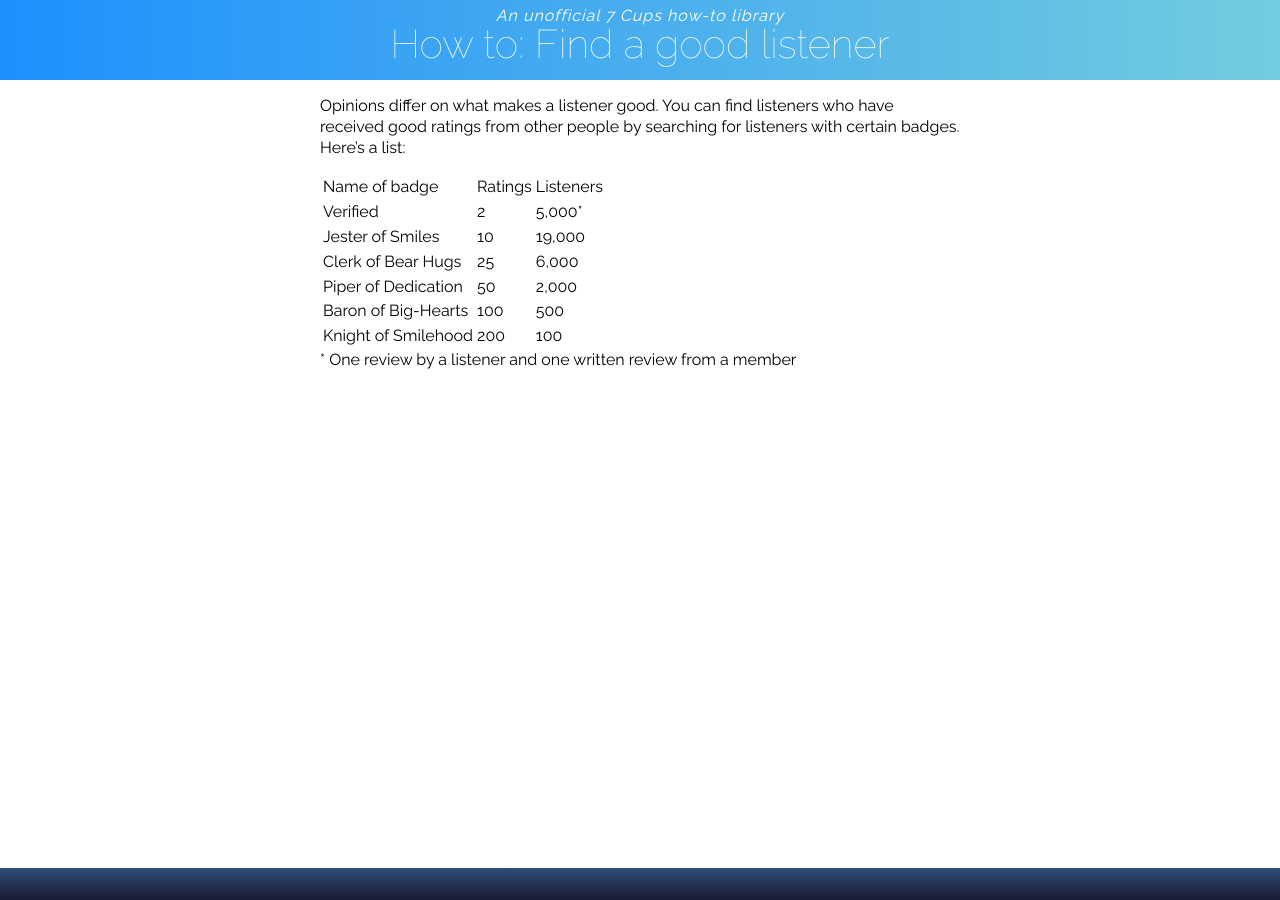
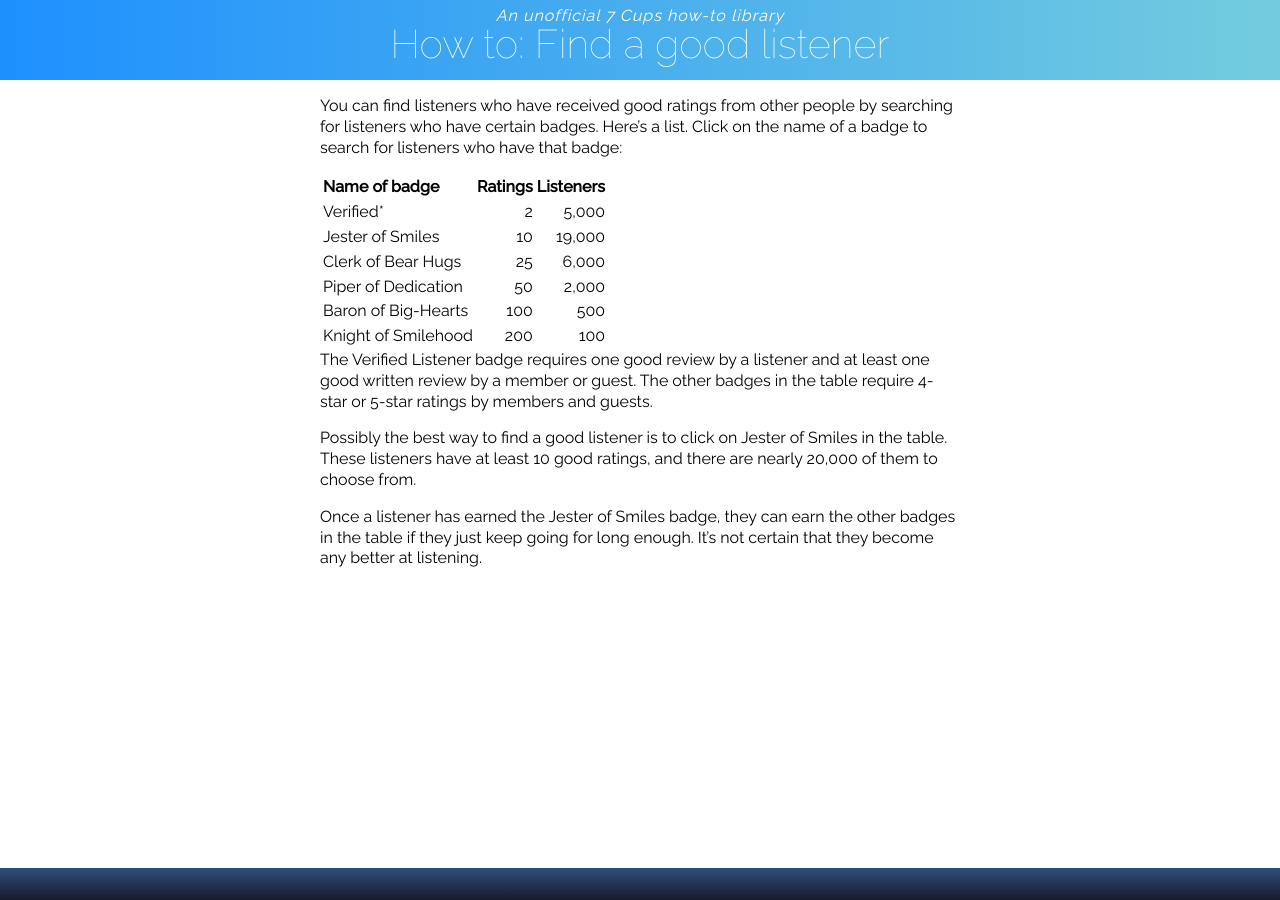
Before and after one commit to RarelyCharlie/rarelycharlie.github.io, a Jekyll site: the page built from howto/find-listener.md, in a window 1280 px wide and 900 px high. Built offline with Jekyll 4.4.1, drawn with Linux system fonts in a browser that asks for light colours.

Commit message:
add more info

```diff
--- a/howto/find-listener.md
+++ b/howto/find-listener.md
@@ -2,16 +2,28 @@
 title: Find a good listener
 layout: howto
 ---
-Opinions differ on what makes a listener good. You can find listeners who have received good ratings
-from other people by searching for listeners with certain badges. Here's a list:
+You can find listeners who have received good ratings from other people by searching
+for listeners who have certain badges. Here's a list. Click on the name of a badge to
+search for listeners who have that badge:
 
 | Name of badge       | Ratings | Listeners |
-|:====================|========:|==========:|
-| Verified            | 2       | 5,000\*   |
+|:--------------------|--------:|----------:|
+| Verified\*          | 2       | 5,000     |
 | Jester of Smiles    | 10      | 19,000    |
 | Clerk of Bear Hugs  | 25      | 6,000     |
 | Piper of Dedication | 50      | 2,000     |
 | Baron of Big-Hearts | 100     | 500       |
 | Knight of Smilehood | 200     | 100       |
 
-\* One review by a listener and one written review from a member
+
+The Verified Listener badge requires one good review by a listener and at least one good
+written review by a member or guest. The other badges in the table require 4-star or
+5-star ratings by members and guests.
+
+Possibly the best way to find a good listener is to click on Jester of Smiles in the
+table. These listeners have at least 10 good ratings, and there are nearly 20,000 of them
+to choose from.
+
+Once a listener has earned the Jester of Smiles badge, they can earn the other badges in
+the table if they just keep going for long enough. It's not certain that they become any
+better at listening.
```
